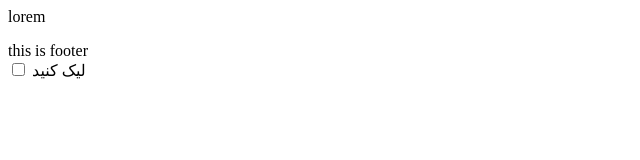
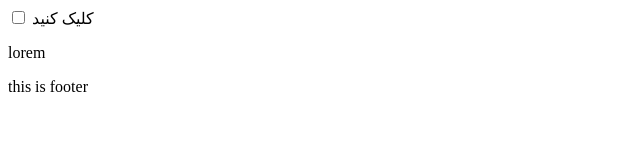
Before and after one commit to Dark-Red-Apple/Test, a website: page new.html in a window 1280 px wide. Shown: the whole page, without its empty margins (0-640 px from the left). Drawn offline with Linux system fonts and the light colour scheme.

Commit message:
add js to new.html

```diff
--- a/new.html
+++ b/new.html
@@ -1,14 +1,16 @@
 <html>
 	<head>
 		<link type="text/css" href="Css/main.css" rel="stylesheet">
+		<script src="Js/test.js"></script>
 	</head>
 	<body>
-		<nav></nav>
+		<div>
+			<form>
+				<input type="checkbox" name="testcheckbox" id="testcheckbox" />
+				<label for="testcheckbox"><span></span><span>کلیک کنید</span></label>
+			</form>
+		</div>
 		<p>lorem</p>
 		<footer>this is footer</footer>
-		<form>
-			<input type="checkbox" name="testcheckbox" id="testcheckbox" />
-			<label for="testcheckbox"><span></span><span>لیک کنید  </span></label>
-		</form>
 	</body>
 </html>
```
